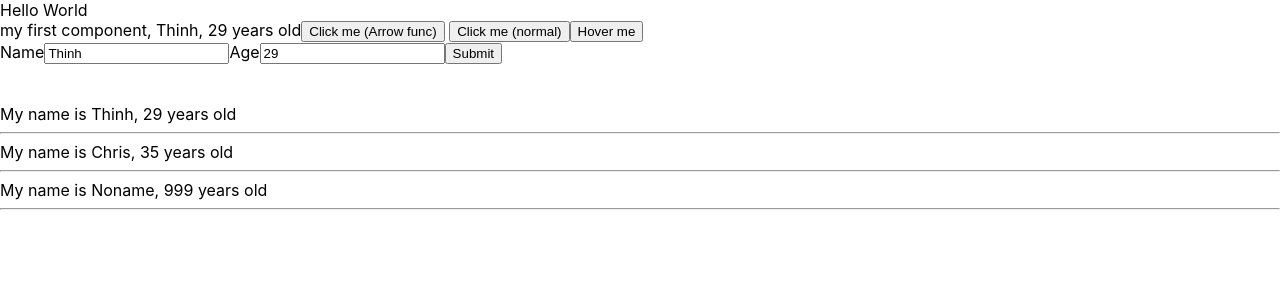
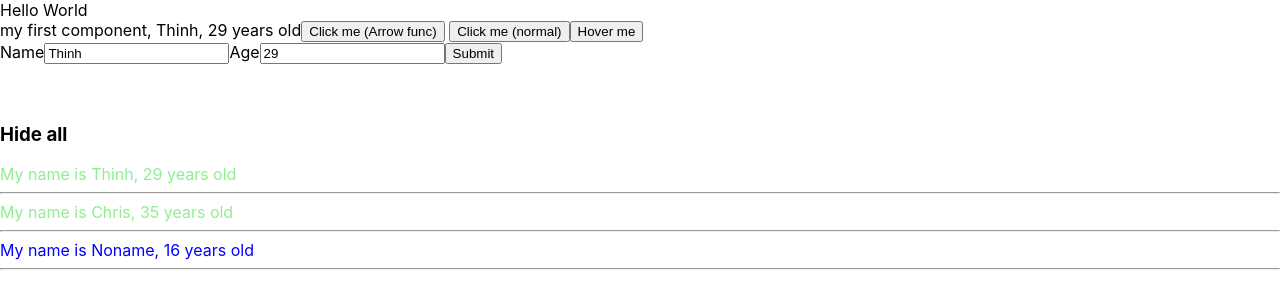
Before and after one commit to maskiatos/test-reactjs, a React (Create React App) app: page / in a window 1280 px wide. Shown: the top 308 px of the page. Built offline with nearby package versions, Linux system fonts and the light colour scheme.

Commit message:
show hide list

```diff
--- a/src/App.css
+++ b/src/App.css
@@ -1,3 +1,9 @@
+.under18{
+  color: blue;
+}
+.above18{
+  color: lightgreen;
+}
 body {
   margin: 0;
   font-family: -apple-system, BlinkMacSystemFont, 'Segoe UI', 'Roboto', 'Oxygen',
--- a/src/components/DisplayInfo.js
+++ b/src/components/DisplayInfo.js
@@ -2,19 +2,51 @@
 import React from "react"
 
 class DisplayInfor extends React.Component{
-
+    state={
+        showList: true
+    }
+    handleShowHide(a){
+        this.setState({
+            showList : !this.state.showList // ! để biểu thị giá trị ngược lại, đang true thành false, đang false thành true
+        })
+    }
     render(){
         //destructuring để tối ưu code
         const {list} = this.props;  //list là biến được truyền từ bên thằng cha MyComponent.js
         return(
             <div>
-                {list.map((x) => {      {/*map() tương tự foreach để lặp từng phần tử trong array*/}
-                    return(
-                        <div key={x.id}> {/*key UNIQUE để đánh dấu các thẻ html với nhau, tránh khi muốn thay đổi lại thao tác nhầm cái*/}
-                            My name is {x.name}, {x.age} years old <hr/>
-                        </div>
-                    )
-                })}
+                <div>
+                    <h3 onClick={(x) => this.handleShowHide(x)}>
+                        {this.state.showList === true ? "Hide all" : "Show all"}
+                    </h3>
+                </div>
+                {this.state.showList && //<div> true rồi VÀ nếu this.state.showList là true nữa thì mới hiện ra, false thì không hiện
+                    <div>
+                        {list.map((x) => {      {/*map() tương tự foreach để lặp từng phần tử trong array*/}
+                            //CÁCH NÊN DÙNG KHI MUỐN GÁN className THEO ĐIỀU KIỆN
+                            return( //dấu + ở trước là cách chuyển string về number nhanh trong javascript
+                                <div key={x.id} className={+x.age<18 ? "under18" : "above18"}> {/*JSX cho phép dùng script trong html*/}
+                                {/*key UNIQUE để đánh dấu các thẻ html với nhau, tránh thao tác nhầm cái khi muốn sửa cái nào đó*/}
+                                    My name is {x.name}, {x.age} years old <hr/>
+                                </div>
+                            )
+                            //CÁCH CŨ KHÔNG NÊN DÙNG KHI MUỐN GÁN className THEO ĐIỀU KIỆN (DÀI DÒNG, KHÔNG NÊN)
+                            // if(+x.age<18){ //dấu + ở trước là cách chuyển string về number nhanh trong javascript
+                            //     return(
+                            //         <div key={x.id} className="under18">
+                            //             My name is {x.name}, {x.age} years old <hr/>
+                            //         </div>
+                            //     )
+                            // }else{
+                            //     return(
+                            //         <div key={x.id} className="above18">
+                            //             My name is {x.name}, {x.age} years old <hr/>
+                            //         </div>
+                            //     )
+                            // }
+                        })}
+                    </div>
+                }
             </div>
         )
     }
--- a/src/components/MyComponent.js
+++ b/src/components/MyComponent.js
@@ -7,14 +7,14 @@ class MyComponent extends React.Component { //khai báo class MyComponent kế t
     //JSX (JavaScript XML), chỉ riêng reactJS có cái này, là extension cho phép gõ html trực tiếp trong Reactjs
     state = {
         ListUsers:[
-            {id: 1, name: "Thinh", age: 29},
-            {id: 2, name: "Chris", age: 35},
-            {id: 3, name: "Noname", age: 999},
+            {id: 1, name: "Thinh", age: "29"}, //age ở đây là string thì sau khi thao tác logic phải thêm + đằng trước để chuyển về số
+            {id: 2, name: "Chris", age: "35"},
+            {id: 3, name: "Noname", age: "16"},
         ]
     }
 
     render(){ //component bắt buộc ít nhất phải có render()
-        //JSX chỉ cho render() return 1 code block thôi, ví dụ ở đây nếu return thêm 1 <div> nữa thì báo lỗi, nested <div> thì được
+        //JSX chỉ cho render() return 1 ELEMENT HTML thôi, ví dụ ở đây nếu return thêm 1 <div> nữa thì báo lỗi, nested <div> thì được
         return(
         //nên viết theo cách button Click me ở dưới để không phải đổi handleClick(event) thành arrowfunction để chạy cái this.state.name
             <div>
--- a/src/components/UserInfo.js
+++ b/src/components/UserInfo.js
@@ -19,7 +19,7 @@ class UserInfor extends React.Component{
     thì nó mới hiểu cái this ở đây, không sẽ báo lỗi*/
         console.log("My name is ",this.state.name)
     }
-    handleOnMouseOver(x){   //x ở đây cũng giống event ở trên, là biến chứa thông tin sự kiện
+    handleOnMouseOver(x){   //x ở đây cũng giống event ở trên, là biến chứa OBJECT element html gọi nó gồm các props, ở đây là <button>
         console.log(x.pageX)    //lấy ra hoành độ điểm hover vào
     }
     handleOnChangeName(event){
--- a/src/index.js
+++ b/src/index.js
@@ -8,9 +8,11 @@ import store from './redux/store';
 const root = ReactDOM.createRoot(document.getElementById('root')); //tạo Root cho phần tử có id "root" ở index.html
 root.render(  //sau đó nhúng tất cả code vào cái phần tử có id "root" đấy bên index.html rồi hiển thị ra
   <Provider store={store}>
-    <React.StrictMode>
+    {/* <React.StrictMode>  */}
+      {/*enable StrictMode, cái này để highlight potential problem, không hiện ra UI, chỉ hiện trong console.log*/}
+      {/*nó chỉ tác dụng ở local, không tác dụng trên production build, giờ tạm comment nó để dễ nhìn console.log*/}
       <App />
-    </React.StrictMode>
+    {/* </React.StrictMode>  */}
   </Provider>
 );
 
```
